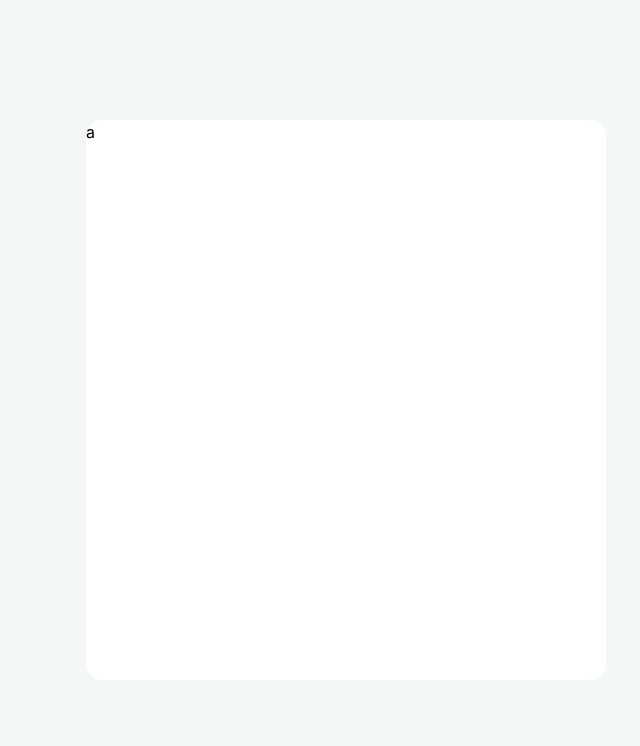
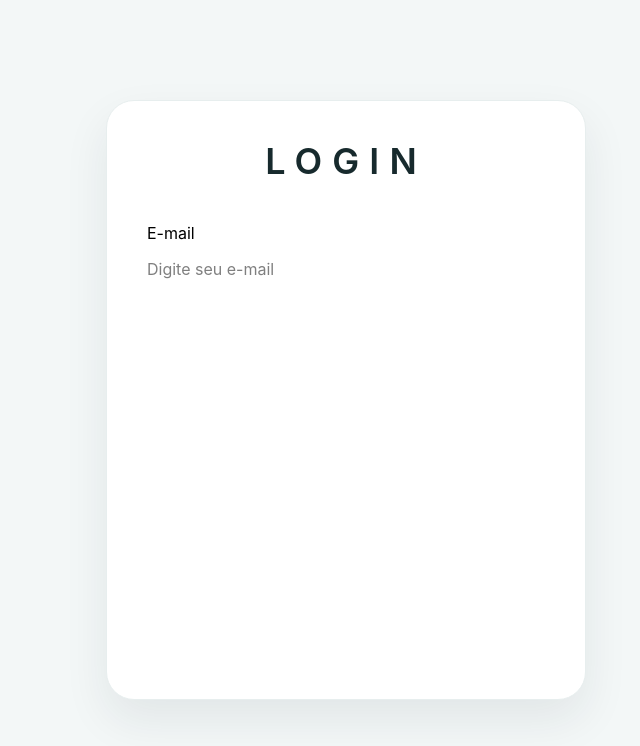
Before and after one commit to Arthur-Hirata/Vetra, a React (Vite) app in the folder Vetra/: page /login in a window 1280 px wide. Shown: the top 746 px of the page, without its empty margins (294-934 px from the left). Built offline with nearby package versions, Linux system fonts and the light colour scheme.

Commit message:
Add the input and SectionTittle component

```diff
--- /dev/null
+++ b/Vetra/src/Components/Input.tsx
@@ -0,0 +1,15 @@
+interface InputProps{
+    placeholder: string
+    type : string
+    subTittle : string
+}
+
+export default function Input({placeholder, type, subTittle}: InputProps){
+    return (
+        <div className="flex flex-col gap-3">
+            <span className="">{subTittle}</span>
+            <input type={type} placeholder={placeholder} />
+
+        </div>
+    )
+}
--- /dev/null
+++ b/Vetra/src/Components/SectionTittle.tsx
@@ -0,0 +1,12 @@
+interface SectionTittleProps{
+    children: string
+}
+
+
+export default function SectionTittle({children}: SectionTittleProps){
+    return(
+        <div>
+            <span className="text-2xl font-semibold text-center flex justify-items-center">{children}</span>
+        </div>
+    )
+}
--- a/Vetra/src/index.css
+++ b/Vetra/src/index.css
@@ -12,4 +12,6 @@
   --color-sucess: #3D9960;
   --color-error: #D9534F;
   --font-poppins: "Poppins", sans-serif;
+  --color-border: #E7EEEE;
+  --shadow-card: 0px 20px 45px rgba(23, 42, 45, 0.08);
 }
--- a/Vetra/src/pages/Login/Login.tsx
+++ b/Vetra/src/pages/Login/Login.tsx
@@ -1,10 +1,17 @@
+import Input from "../../Components/Input"
+
+
 
 export default function Login(){
     return(
-        <div className="bg-background w-full min-h-screen flex items-center justify-center">
-            <div className="bg-cards w-130 h-140 rounded-2xl">
-        a
-
+        <div className="bg-background w-full min-h-screen flex items-center justify-center px-6">
+            <div className="bg-cards w-120 h-150 rounded-[28px] shadow-card border border-border flex flex-col items-center justify-start pt-10">
+                <span className="text-center text-4xl font-semibold tracking-[0.28em] text-text uppercase">
+                    <span className="">Login</span>
+                </span>
+                <div className="flex flex-col mt-10 gap-20 items-start justify-start w-full px-10">
+                    <Input placeholder="Digite seu e-mail" subTittle="E-mail" type="text"/>
+                </div>
             </div>
         </div>
     )
```
